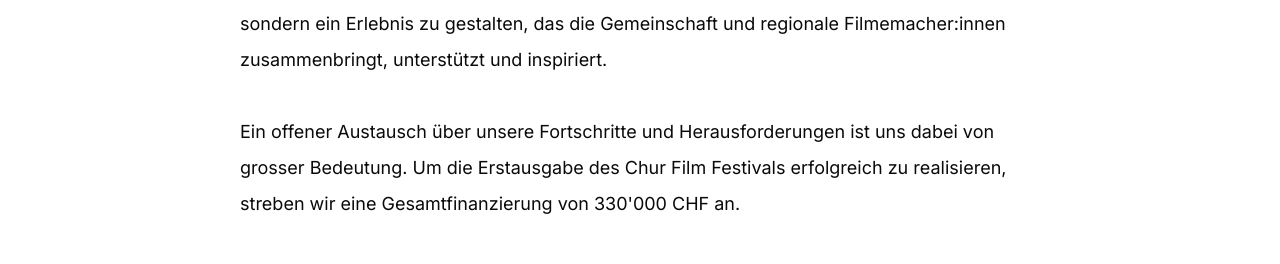
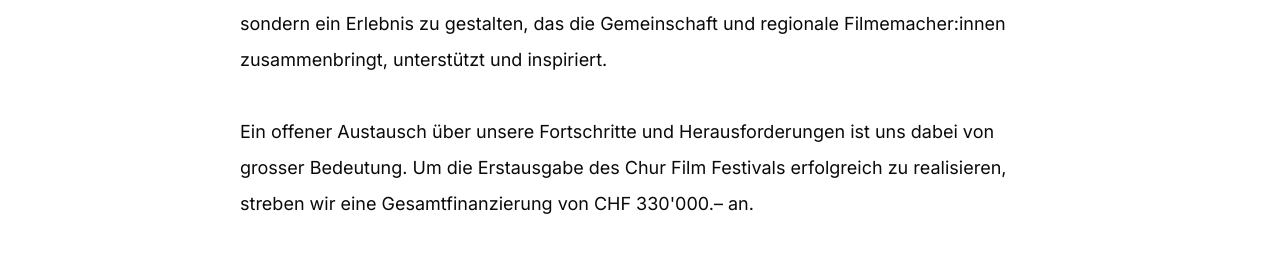
Before and after one commit to j7i/chur-film-festival, a Next.js app: page / in a window 1280 px wide. Shown: the part 2106-2370 px from the top of the page. Built offline with nearby package versions, Linux system fonts and the light colour scheme.

Commit message:
apropos apos

```diff
--- a/app/page.tsx
+++ b/app/page.tsx
@@ -131,7 +131,7 @@ export default function Home() {
               Ein offener Austausch über unsere Fortschritte und
               Herausforderungen ist uns dabei von grosser Bedeutung. Um die
               Erstausgabe des Chur Film Festivals erfolgreich zu realisieren,
-              streben wir eine Gesamtfinanzierung von 330'000 CHF an.
+              streben wir eine Gesamtfinanzierung von CHF 330&apos;000.– an.
             </p>
           </div>
           <FinanceProgress className="my-16" />
```
